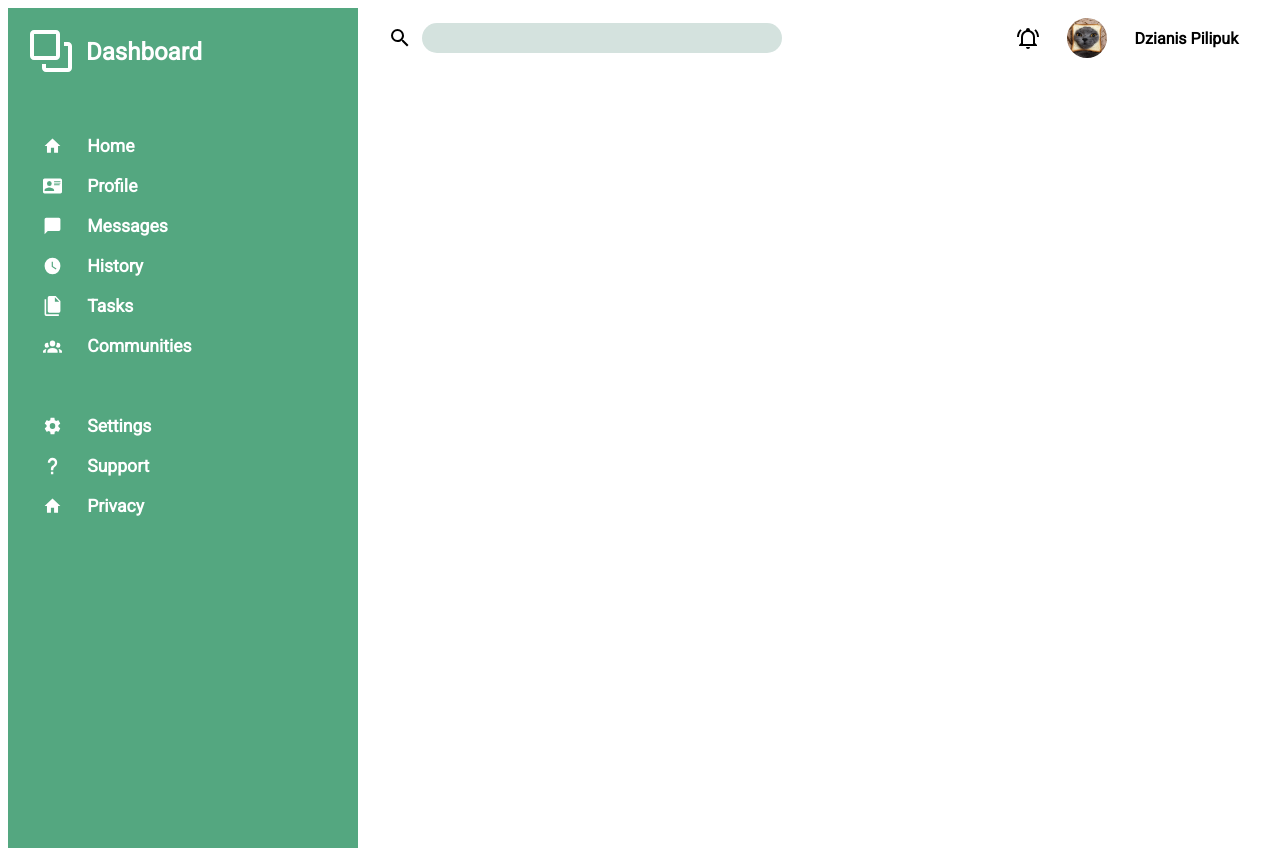
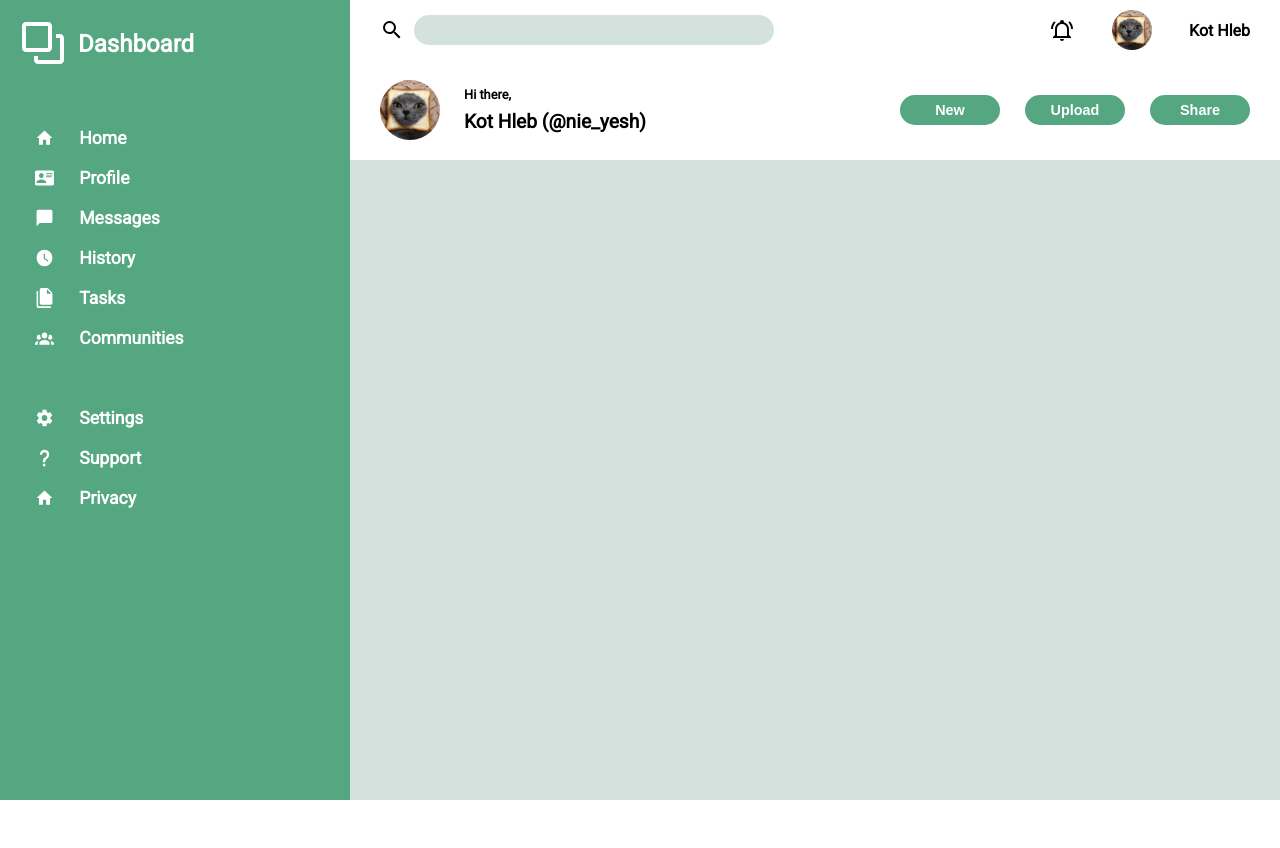
Before and after one commit to DzianisPilipuk/admin_dashboard, a plain HTML site: page index.html in a window 1280 px wide. After the commit the page ends 800 px from the top, so only its background shows below. Drawn offline with Linux system fonts and the light colour scheme.

Commit message:
Add editorial bar

```diff
--- a/index.html
+++ b/index.html
@@ -12,6 +12,7 @@
 <body>
     <div class="content">
         <div class="sidebar">
+            <div class="sidebar-wrapper">
                 <div class="dashboard-logo">
                     <img src="/assets/vector-arrange-above.svg" alt="Dashboard logo">
                     <h1>Dashboard</h1>
@@ -57,21 +58,34 @@
                     </div>
                 </div>
             </div>
+        </div>
         <div class="header">
             <div class="search-bar">
                 <img src="/assets/magnify.svg" alt="Magnify" class="pictogram">
                 <form action="/" method="get">
-                    <input type="text" name="search" autocomplete="off">
+                    <label for="search">Search</label>
+                    <input type="text" name="search" autocomplete="off" id="search">
                 </form>
             </div>
             <div class="profile-info">
                 <img src="/assets/bell-ring-outline.svg" alt="Bell" class="pictogram">
                 <img src="assets/308d6f8c4bcc86580a246ed3fc05ee21.jpg" alt="Profile picture" class="profile-picture">
-                <p class="user-name">Dzianis Pilipuk</p>
+                <p class="user-name">Kot Hleb</p>
             </div>
         </div>
         <div class="editorial-bar">
-
+            <div class="profile-info">
+                <img src="assets/308d6f8c4bcc86580a246ed3fc05ee21.jpg" alt="Profile picture" class="profile-picture">
+                <div class="greetings">
+                    <p>Hi there,</p>
+                    <p class="user-name-extended">Kot Hleb (@nie_yesh)</p>
+                </div>
+            </div>
+            <div class="editorial-buttons">
+                <button>New</button>
+                <button>Upload</button>
+                <button>Share</button>
+            </div>
         </div>
         <div class="dashboard-content">
 
--- a/styles.css
+++ b/styles.css
@@ -1,9 +1,14 @@
-.body {
+:root {
+    --base-color: rgb(84, 167, 128);
+    --additional-color: rgb(212, 226, 222)
+}
+
+body {
     font-family: 'Roboto', sans-serif;
+    margin: 0px;
 }
 
 h1, h2, h3, h4, h5, h6 {
-    font-family: 'Roboto', sans-serif;
 }
 
 h1 {
@@ -19,14 +24,19 @@ h2 {
 .content {
     display: grid;
     grid-template-columns: clamp(250px, 30%, 350px) 3fr;
+    grid-template-rows: 60px 100px auto;
     height: 100vh;
 }
 
 .sidebar {
-    background-color: rgb(84, 167, 128);
+    grid-row: 1/ 3;
+    background-color: var(--base-color);
     color: white;
+    height: 100vh;
+}
+
+.sidebar-wrapper {
     padding: 20px;
-    height: 100vh;
 }
 
 .sidebar img {
@@ -66,10 +76,9 @@ h2 {
 }
 
 .header {
-    height: 60px;
     display: flex;
     justify-content: space-between;
-    padding: 0px 20px;
+    padding: 0px 30px;
 }
 
 .header .pictogram{
@@ -81,13 +90,18 @@ h2 {
     align-items: center;
 }
 
+.header > .search-bar label {
+    position: absolute;
+    visibility: hidden;
+}
+
 .header > .search-bar > .pictogram {
-    padding: 10px;
+    margin-right: 10px;
 }
 
 .header input {
     border: none;
-    background-color: rgb(212, 226, 222);
+    background-color: var(--additional-color);
     height: 30px;
     width: max(50px, 25vw);
     border-radius: 15px;
@@ -109,13 +123,13 @@ h2 {
 }
 
 .header > .profile-info {
-    width: clamp(200px, 25vw, 250px);
+    width: clamp(150px, 20vw, 200px);
     display: flex;
     align-items: center;
-    justify-content: space-around;
+    justify-content: space-between;
 }
 
-.header > .profile-info > .profile-picture {
+.profile-picture {
     width: 40px;
     height: 40px;
     object-fit: cover;
@@ -123,7 +137,63 @@ h2 {
 }
 
 .header > .profile-info > .user-name {
-    font-family: 'Roboto', sans-serif;
     font-size: 1rem;
     font-weight: 600;
 }
+
+.editorial-bar {
+    grid-column-start: 2;
+    display: flex;
+    justify-content: space-between;
+    align-items: center;
+    padding: 0px 30px;
+}
+
+.editorial-bar > .profile-info {
+    display: flex;
+    justify-content: center;
+    align-items: center;
+}
+
+.editorial-bar .greetings {
+    margin-left: 20px;
+    display: flex;
+    flex-direction: column;
+}
+
+.editorial-bar p {
+    font-size: 0.8rem;
+    font-weight: 600;
+    margin: 4px;
+}
+
+.editorial-bar .user-name-extended {
+    font-size: 1.2rem;
+}
+
+.editorial-bar .profile-picture {
+    width: 60px;
+    height: 60px;
+}
+
+.editorial-buttons {
+    width: 350px;
+    display: flex;
+    justify-content: space-between;
+}
+
+.editorial-buttons button{
+    background-color: var(--base-color);
+    border-radius: 15px;
+    font-size: 0.9rem;
+    font-weight: 600;
+    color: white;
+    border: none;
+    width: 100px;
+    height: 30px;
+}
+
+.dashboard-content {
+    grid-column: 2;
+    background-color: var(--additional-color);
+}
```
Lines whose indentation alone changed are shown as unchanged.
